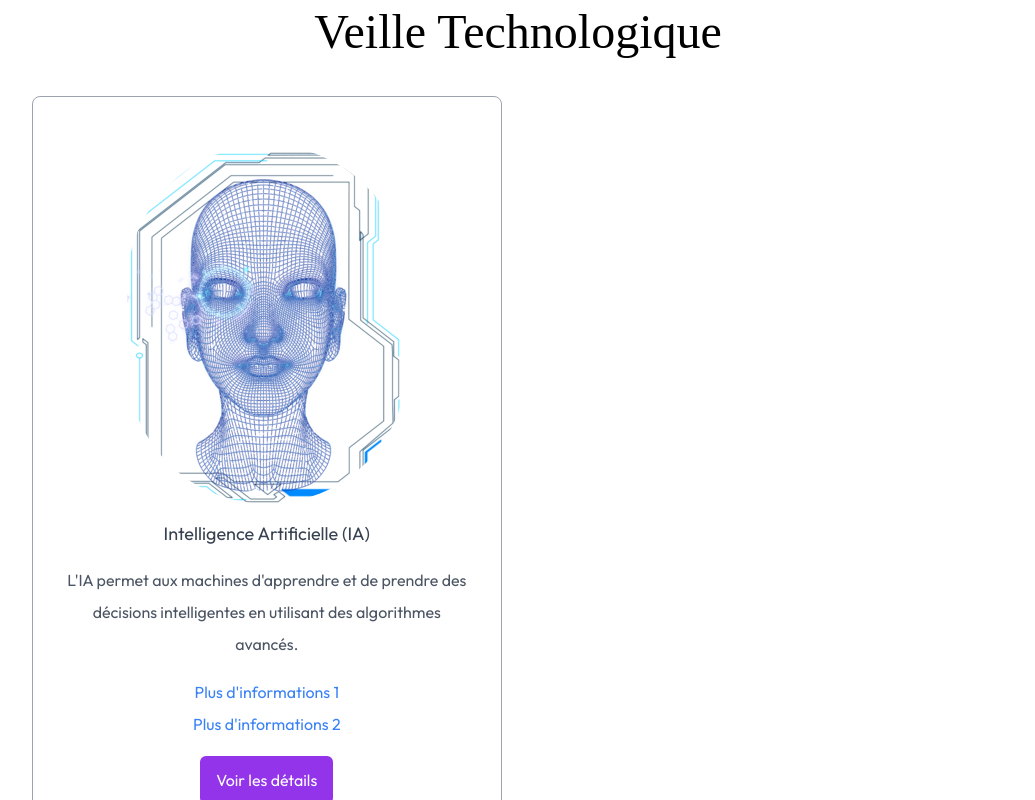
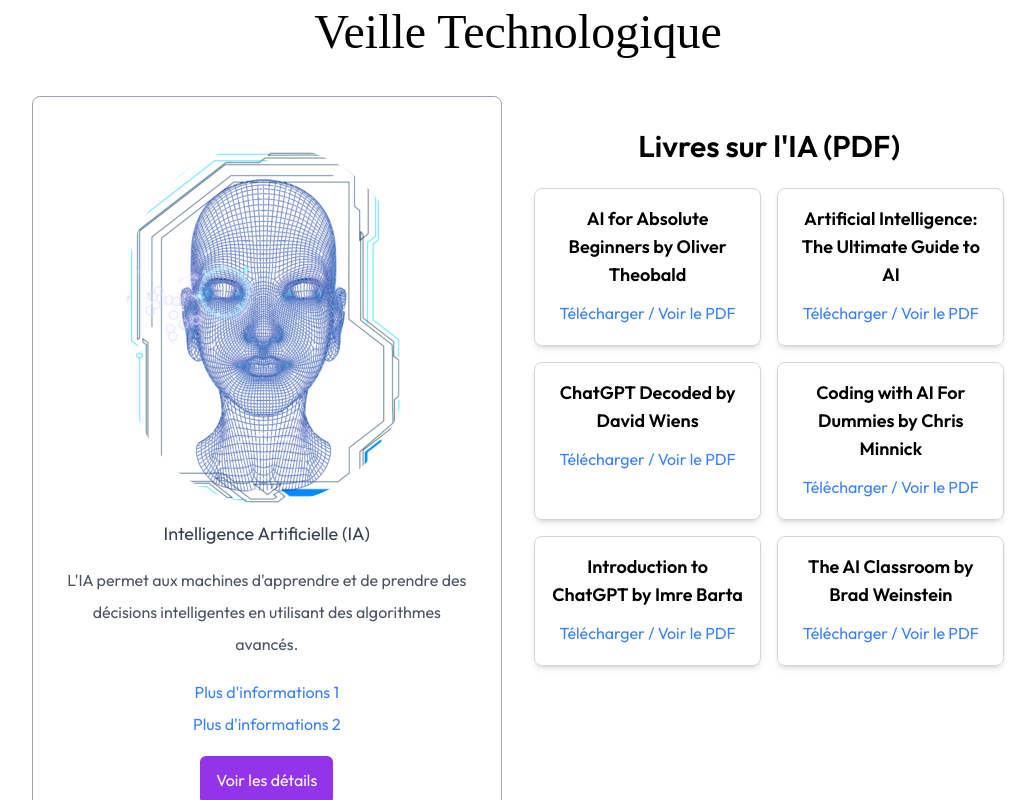
Before and after one commit to samaholicc/ReactPortfolio, a React (Vite) app: page / in a window 1280 px wide. Shown: the part 4420-5220 px from the top of the page, without its empty margins (122-1157 px from the left). Built offline with nearby package versions, Linux system fonts and the light colour scheme; a web font is replaced by a local one.

Commit message:
last1 flux RSS

```diff
--- a/src/components/Services.jsx
+++ b/src/components/Services.jsx
@@ -84,7 +84,11 @@ const Services = () => {
             </button>
 
    {/* Section des livres PDF */}
-  <div className="mt-8">
+
+          </motion.div>
+        </div>
+
+        <div className="mt-8">
               <h2 className="text-center text-3xl font-semibold mb-6">Livres sur l'IA (PDF)</h2>
               <div className="grid grid-cols-1 gap-4 sm:grid-cols-2 md:grid-cols-2">
                 {pdfFiles.map((pdf, index) => (
@@ -105,13 +109,6 @@ const Services = () => {
                 ))}
               </div>
             </div>
-          </motion.div>
-        </div>
-
-        {/* Placeholder for any additional content if necessary */}
-        <div className="grid grid-cols-1 lg:grid-cols-1 gap-8 my-10">
-          {/* You can add more content for the right column here */}
-        </div>
       </div>
 
       {/* Popup Modal */}
```
